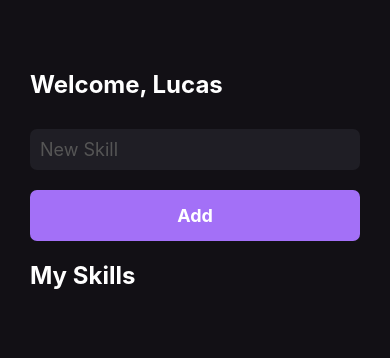
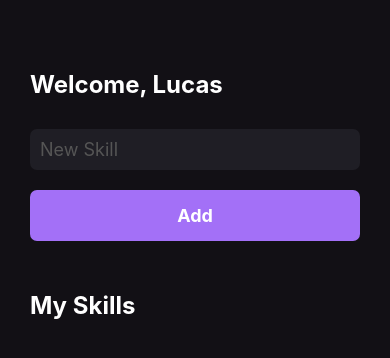
Before and after one commit to lucasAzS/mySkills, a React Native app: screen / in a window 390 px wide. Shown: the top 358 px of the page. Built offline with nearby package versions, Linux system fonts and the light colour scheme.

Commit message:
Immutability and useState on React

```diff
--- a/src/pages/Home.js
+++ b/src/pages/Home.js
@@ -9,6 +9,14 @@ import {
 } from 'react-native';
 
 export function Home() {
+  const [newSkill, setNewSkill] = React.useState('');
+  const [mySkills, setMySkills] = React.useState([]);
+
+  function handleAddNewSkill() {
+    setMySkills(oldState => [...oldState, newSkill]);
+    setNewSkill('');
+  }
+
   return (
     <View style={styles.container}>
       <Text style={styles.title}>Welcome, Lucas</Text>
@@ -17,13 +25,24 @@ export function Home() {
         style={styles.input}
         placeholder="New Skill"
         placeholderTextColor="#555"
+        onChangeText={setNewSkill}
+        value={newSkill}
       />
 
-      <TouchableOpacity style={styles.button} activeOpacity={0.7}>
+      <TouchableOpacity
+        style={styles.button}
+        activeOpacity={0.7}
+        onPress={handleAddNewSkill}>
         <Text style={styles.buttonText}>Add</Text>
       </TouchableOpacity>
 
-      <Text style={[styles.title, {marginTop: 20}]}>My Skills</Text>
+      <Text style={[styles.title, {marginVertical: 50}]}>My Skills</Text>
+
+      {mySkills.map((skill, index) => (
+        <TouchableOpacity style={[styles.buttonSkill]} key={index}>
+          <Text style={[styles.textSkill]}>{skill}</Text>
+        </TouchableOpacity>
+      ))}
     </View>
   );
 }
@@ -60,4 +79,16 @@ const styles = StyleSheet.create({
     fontSize: 18,
     fontWeight: 'bold',
   },
+  buttonSkill: {
+    backgroundColor: '#1F1E25',
+    padding: 15,
+    borderRadius: 50,
+    alignItems: 'center',
+    marginVertical: 10,
+  },
+  textSkill: {
+    color: '#fff',
+    fontSize: 22,
+    fontWeight: 'bold',
+  },
 });
```
